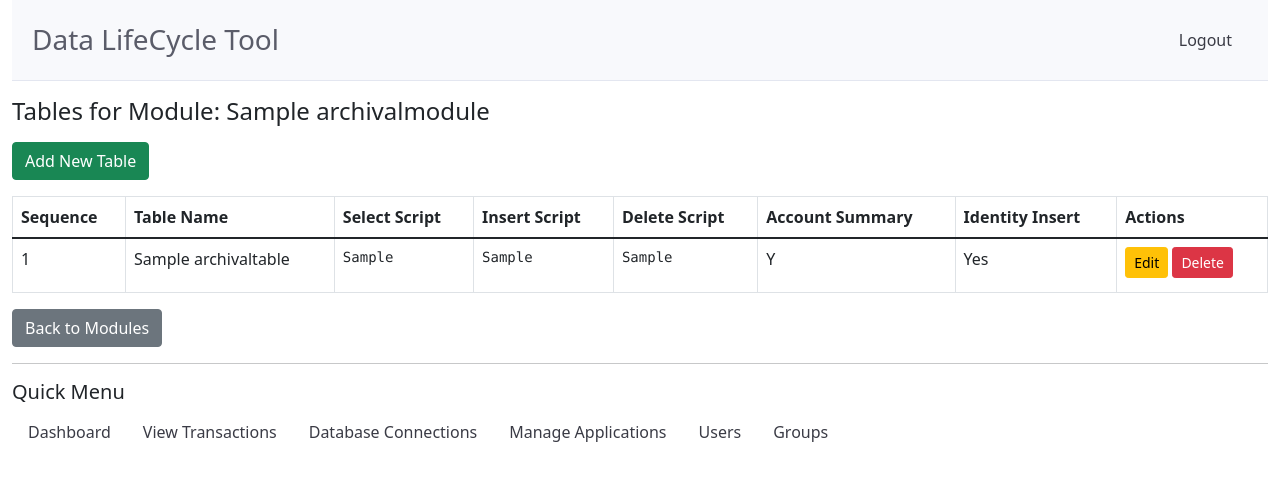
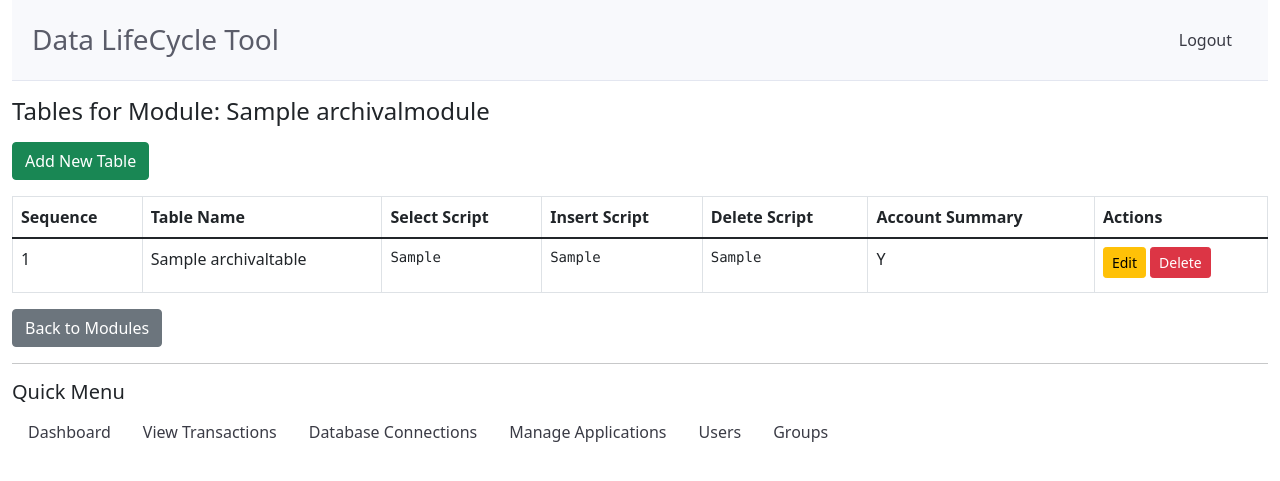
Before and after one commit to khaliduae08/Archival_Tool, a Django app: page /modules/1/tables/ in a window 1280 px wide. Shown: the top 481 px of the page. Run offline with Django 4.2, Linux system fonts and the light colour scheme; a user stored in the database is signed in; tables that the repository leaves empty hold one stand-in row (values such as "Sample post"); some libraries are stand-ins or nearby versions.

Commit message:
Removed Identity

```diff
--- a/archival/templates/archival/table_form.html
+++ b/archival/templates/archival/table_form.html
@@ -27,14 +27,14 @@
     <div class="mb-3">
         <label>Account Summary</label>
         <select name="acct_sum" class="form-control" required>
+            <option value="N" {% if table.acct_sum == 'N' %}selected{% endif %}>No</option>
             <option value="Y" {% if table.acct_sum == 'Y' %}selected{% endif %}>Yes</option>
-            <option value="N" {% if table.acct_sum == 'N' %}selected{% endif %}>No</option>
         </select>
     </div>
-    <div class="mb-3 form-check">
+    <!-- <div class="mb-3 form-check">
         <input type="checkbox" name="identity_insert" class="form-check-input" id="identityInsertCheck" {% if table.identity_insert %}checked{% endif %}>
         <label class="form-check-label" for="identityInsertCheck">Enable Identity Insert</label>
-    </div>
+    </div> -->
     <button type="submit" class="btn btn-primary">Save</button>
     <a href="{% url 'table_list' module.id %}" class="btn btn-secondary">Cancel</a>
 </form>
--- a/archival/templates/archival/table_list.html
+++ b/archival/templates/archival/table_list.html
@@ -14,7 +14,7 @@
             <th>Insert Script</th>
             <th>Delete Script</th>
             <th>Account Summary</th>
-            <th>Identity Insert</th>
+            <!-- <th>Identity Insert</th> -->
             <th>Actions</th>
         </tr>
     </thead>
@@ -27,7 +27,7 @@
             <td><pre>{{ table.insert_script|truncatechars:35 }}</pre></td>
             <td><pre>{{ table.delete_script|truncatechars:35 }}</pre></td>
             <td>{{ table.acct_sum }}</td>
-            <td>{{ table.identity_insert|yesno:"Yes,No" }}</td>
+            <!-- <td>{{ table.identity_insert|yesno:"Yes,No" }}</td> -->
             <td>
                 {% if user.is_superuser or user.groups.all.0.name == 'admin'%}
                     <a href="{% url 'table_edit' module.id table.id %}" class="btn btn-sm btn-warning">Edit</a>
--- a/archival/views.py
+++ b/archival/views.py
@@ -371,7 +371,7 @@ def table_add(request, module_id):
             insert_script=request.POST.get('insert_script'),
             delete_script=request.POST.get('delete_script'),
             acct_sum=request.POST.get('acct_sum'),
-            identity_insert=request.POST.get('identity_insert') == 'on'
+            # identity_insert=request.POST.get('identity_insert') == 'on'
         )
         messages.success(request, 'Table added.')
         return redirect('table_list', module_id=module.id)
@@ -387,9 +387,9 @@ def table_edit(request, module_id, pk):
         table.insert_script = request.POST.get('insert_script')
         table.delete_script = request.POST.get('delete_script')
         table.acct_sum = request.POST.get('acct_sum')
-        table.identity_insert = request.POST.get('identity_insert') == 'on'
+        # table.identity_insert = request.POST.get('identity_insert') == 'on'
         table.save()
-        print(f"Updated table: {table.table_name}, acct_sum: {table.acct_sum}, identity_insert: {table.identity_insert}")
+        # print(f"Updated table: {table.table_name}, acct_sum: {table.acct_sum}, identity_insert: {table.identity_insert}")
         messages.success(request, 'Table updated.')
         return redirect('table_list', module_id=module_id)
     return render(request, 'archival/table_form.html', {'module': table.module, 'table': table, 'action': 'Edit'})
```
